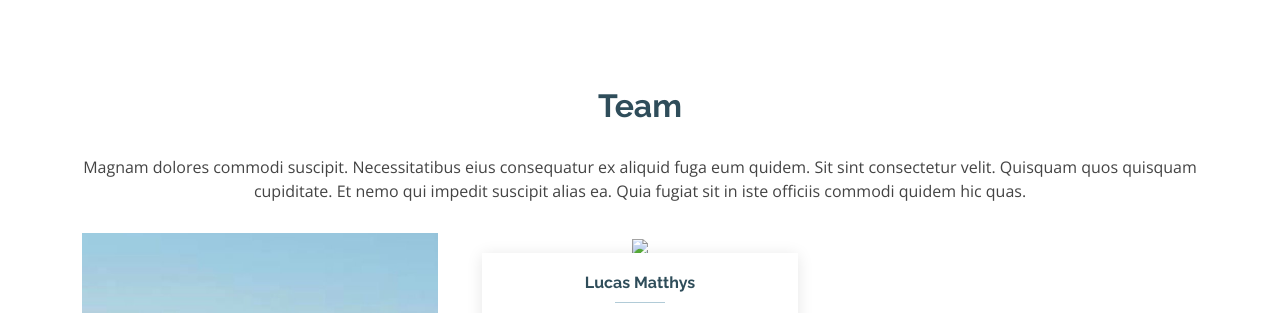
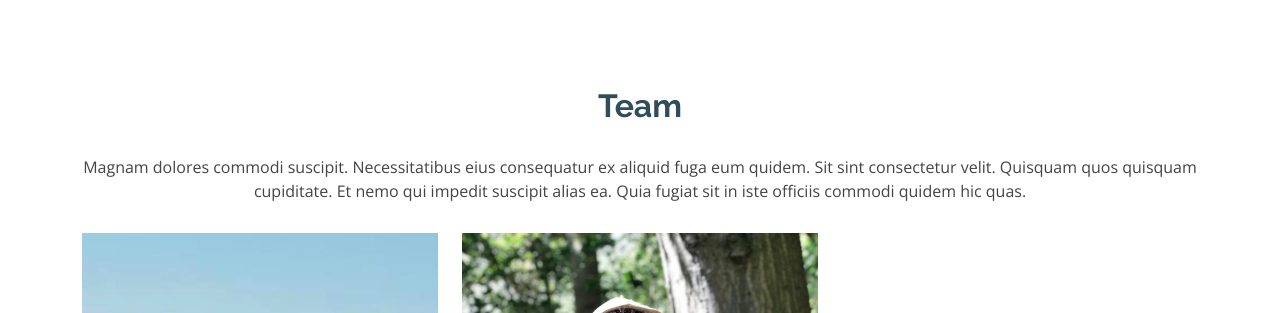
Before and after one commit to lucasmatthys/lucasmatthys.github.io, a plain HTML site: page index.html in a window 1280 px wide. Shown: the part 3291-3604 px from the top of the page. Drawn offline with nearby package versions, Linux system fonts and the light colour scheme.

Commit message:
Update index.html

```diff
--- a/index.html
+++ b/index.html
@@ -468,7 +468,7 @@
 
           <div class="col-lg-4 col-md-6">
             <div class="member" data-aos="fade-up" data-aos-delay="150">
-              <img class="img-fluid" src="assets/img/team-2.jpg" onmouseover="this.src='assets/img/Joost-1.jpg'" onmouseout="this.src='assets/img/team-2.jpg'">
+              <img class="img-fluid" src="assets/img/team/team-2.jpg" onmouseover="this.src='assets/img/Joost-1.jpg'" onmouseout="this.src='assets/img/team/team-2.jpg'">
               <div class="member-info">
                 <h4>Lucas Matthys</h4>
                 <div class="social">
```
